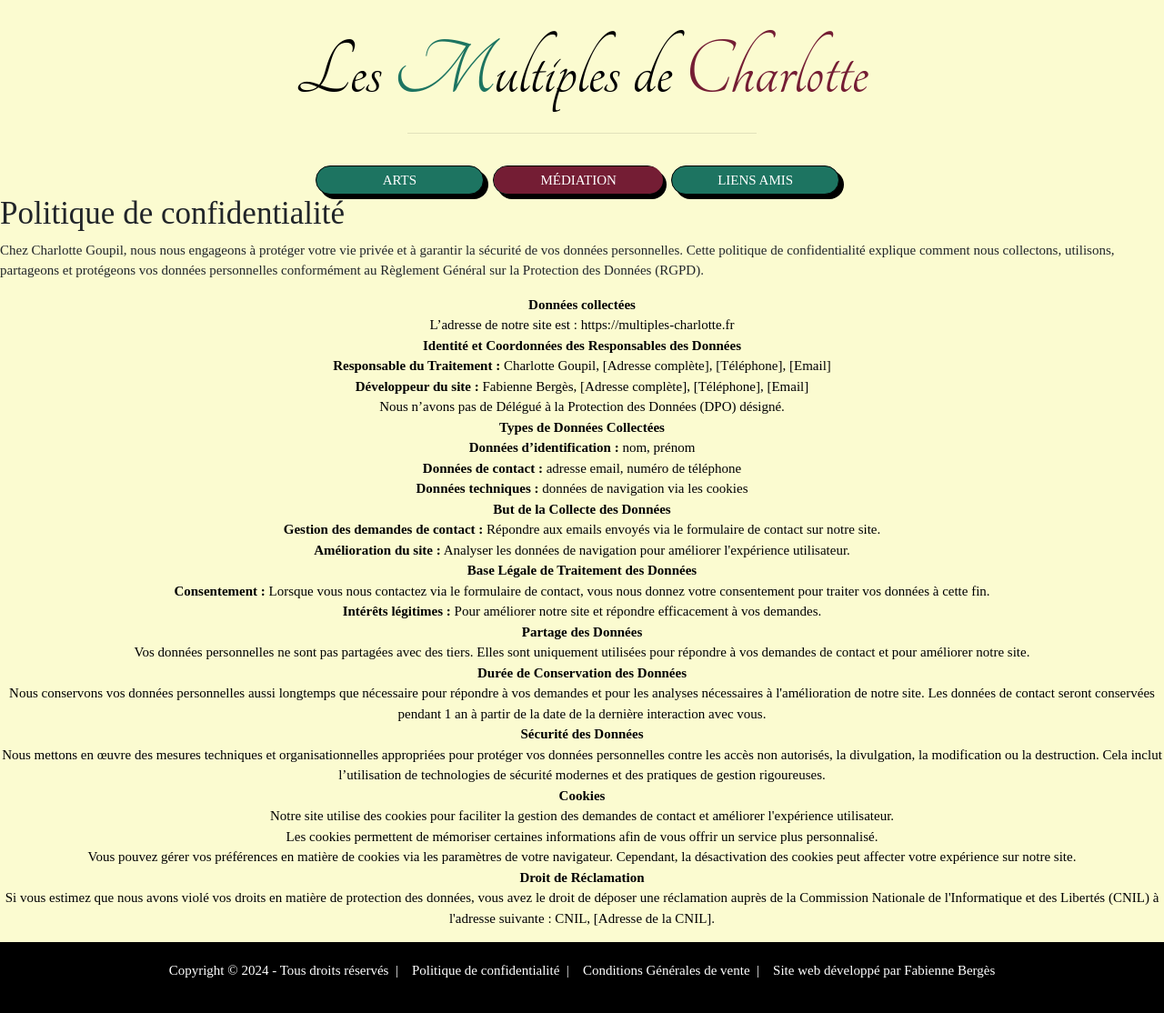
After one commit to Fab76000/lesMultiplesdeCharlotte, a PHP site: page /Politique-confidentialite.php in a window 1280 px wide. The commit adds this page. Shown: the whole page at 91% size. Run offline with PHP 8.4, Linux system fonts and the light colour scheme.

Commit message:
Ajout du footer avec brouillon de politique de confidentialité; modification partie écriture dans Arts

```diff
--- a/Arts.php
+++ b/Arts.php
@@ -231,7 +231,7 @@
         </section>
         <span id="titreMusique"></span>
     </section>
-    </li>
+
 
     <section id="Musique">
         <h2>Musique</h2>
@@ -333,7 +333,7 @@
         <span id="titreEcriture"></span>
     </section>
     <section id="Ecriture">
-        <h2 id="EcritureH2">Ecriture</h2>
+        <h2 id="EcritureH2">Écriture</h2>
 
         <p>
             "Si j'écris c'est que passé, avenir et parfois présent, m'envahissent de leurs pensées abruptes et
@@ -384,7 +384,7 @@
             </li>
         </ul>
     </section>
-    <footer></footer>
+    <?php include 'footer.php'; ?>
     <script src="js/script.js" defer></script>
     <script>
         document.addEventListener('DOMContentLoaded', function() {
--- a/Index.php
+++ b/Index.php
@@ -153,9 +153,9 @@
 				</div>
 			</div>
 		</div>
-
-		<footer></footer>
-		<script src="js/script.js" defer></script>
+	</div>
+	<script src="js/script.js" defer></script>
+	<?php include 'footer.php'; ?>
 </body>
 
 </html>
--- /dev/null
+++ b/Politique-confidentialite.php
@@ -0,0 +1,91 @@
+<!DOCTYPE html>
+<html lang="fr">
+
+<head>
+    <meta charset="utf-8">
+    <meta name="viewport" content="width=device-width, initial-scale=1.0">
+    <title> Les multiples de Charlotte Goupil </title>
+    <link rel="stylesheet" href="https://stackpath.bootstrapcdn.com/bootstrap/4.4.1/css/bootstrap.min.css">
+    <?php
+    $date = date("Y-m-d-h-i-s");
+    echo '<link rel="stylesheet" type="text/css" href="stylesmq.css?uid=' . $date . '">';
+    ?>
+    <link href='https://fonts.googleapis.com/css?family=Tangerine' rel='stylesheet'>
+    <script src="https://ajax.googleapis.com/ajax/libs/jquery/3.6.0/jquery.min.js"></script>
+    <script src="https://stackpath.bootstrapcdn.com/bootstrap/4.4.1/js/bootstrap.min.js"></script>
+</head>
+
+<body id="hack">
+
+    <?php include 'header.php'; ?>
+
+    <h1>Politique de confidentialité</h1>
+
+
+    <p>Chez Charlotte Goupil, nous nous engageons à protéger votre vie privée et à garantir la sécurité de vos données personnelles. Cette politique de confidentialité explique comment nous collectons, utilisons, partageons et protégeons vos données personnelles conformément au Règlement Général sur la Protection des Données (RGPD).</p>
+
+    <ol>
+        <li><strong>Données collectées</strong>
+            <ol>
+
+                L’adresse de notre site est : <a href="https://multiples-charlotte.fr">https://multiples-charlotte.fr</a></ol>
+        </li>
+        <li><strong>Identité et Coordonnées des Responsables des Données</strong>
+            <ol>
+                <li><strong>Responsable du Traitement :</strong> Charlotte Goupil, [Adresse complète], [Téléphone], [Email]</li>
+                <li><strong>Développeur du site :</strong> Fabienne Bergès, [Adresse complète], [Téléphone], [Email]</li>
+                <li>Nous n’avons pas de Délégué à la Protection des Données (DPO) désigné.</li>
+            </ol>
+        </li>
+        <li><strong>Types de Données Collectées</strong>
+            <ol>
+                <li><strong>Données d’identification :</strong> nom, prénom</li>
+                <li><strong>Données de contact :</strong> adresse email, numéro de téléphone</li>
+                <li><strong>Données techniques :</strong> données de navigation via les cookies</li>
+            </ol>
+        </li>
+        <li><strong>But de la Collecte des Données</strong>
+            <ol>
+                <li><strong>Gestion des demandes de contact :</strong> Répondre aux emails envoyés via le formulaire de contact sur notre site.</li>
+                <li><strong>Amélioration du site :</strong> Analyser les données de navigation pour améliorer l'expérience utilisateur.</li>
+            </ol>
+        </li>
+        <li><strong>Base Légale de Traitement des Données</strong>
+            <ol>
+                <li><strong>Consentement :</strong> Lorsque vous nous contactez via le formulaire de contact, vous nous donnez votre consentement pour traiter vos données à cette fin.</li>
+                <li><strong>Intérêts légitimes :</strong> Pour améliorer notre site et répondre efficacement à vos demandes.</li>
+            </ol>
+        </li>
+        <li><strong>Partage des Données</strong>
+            <ol>
+                <li>Vos données personnelles ne sont pas partagées avec des tiers. Elles sont uniquement utilisées pour répondre à vos demandes de contact et pour améliorer notre site.</li>
+            </ol>
+        </li>
+        <li><strong>Durée de Conservation des Données</strong>
+            <ol>
+                <li>Nous conservons vos données personnelles aussi longtemps que nécessaire pour répondre à vos demandes et pour les analyses nécessaires à l'amélioration de notre site. Les données de contact seront conservées pendant 1 an à partir de la date de la dernière interaction avec vous.</li>
+            </ol>
+        </li>
+        <li><strong>Sécurité des Données</strong>
+            <ol>
+                <li>Nous mettons en œuvre des mesures techniques et organisationnelles appropriées pour protéger vos données personnelles contre les accès non autorisés, la divulgation, la modification ou la destruction. Cela inclut l’utilisation de technologies de sécurité modernes et des pratiques de gestion rigoureuses.</li>
+            </ol>
+        </li>
+        <li><strong>Cookies</strong>
+            <ol>
+                <li>Notre site utilise des cookies pour faciliter la gestion des demandes de contact et améliorer l'expérience utilisateur.</li>
+                <li>Les cookies permettent de mémoriser certaines informations afin de vous offrir un service plus personnalisé.</li>
+                <li>Vous pouvez gérer vos préférences en matière de cookies via les paramètres de votre navigateur. Cependant, la désactivation des cookies peut affecter votre expérience sur notre site.</li>
+            </ol>
+        </li>
+        <li><strong>Droit de Réclamation</strong>
+            <ol>
+                <li>Si vous estimez que nous avons violé vos droits en matière de protection des données, vous avez le droit de déposer une réclamation auprès de la Commission Nationale de l'Informatique et des Libertés (CNIL) à l'adresse suivante : CNIL, [Adresse de la CNIL].</li>
+            </ol>
+        </li>
+    </ol>
+    <?php include 'footer.php'; ?>
+</body>
+
+
+</html>
--- /dev/null
+++ b/footer.php
@@ -0,0 +1,8 @@
+<footer id="footer">
+    <div class="footer-content">
+        <p>Copyright © <?php echo date('Y'); ?> - Tous droits réservés&nbsp;&nbsp;|</p>
+        <p><a href="Politique-confidentialite.php">Politique de confidentialité&nbsp;&nbsp;|</a></p>
+        <p><a href="CGV.php">Conditions Générales de vente&nbsp;&nbsp;| </a></p>
+        <p>Site web développé par Fabienne Bergès</p>
+    </div>
+</footer>
--- a/header.php
+++ b/header.php
@@ -17,7 +17,7 @@
         <ul class="sousmenu">
           <li><a href="Arts.php#titreSpectacles">Spectacles</a></li>
           <li><a href="Arts.php#titreMusique">Musique</a></li>
-          <li><a href="Arts.php#titreEcriture">Ecriture</a></li>
+          <li><a href="Arts.php#titreEcriture">Écriture</a></li>
         </ul>
       </li>
       <li><a class="ColoRed" href="Mediation.php">Médiation</a></li>
```
Also changed, not shown: images/Screenshot 2024-08-15 at 18-37-57 © Mathieu Olingue - Marion Motte - DSC_7294 copie (1).jpg (deleted), images/Screenshot 2024-08-15 at 18-37-57 © Mathieu Olingue - Marion Motte - DSC_7294 copie (2).webp (deleted), images/Screenshot-2024-08-15-at-13-16-13-Charlotte-Goupil-©-Pierre-Olingue-PRO23300-copie (4).webp (deleted), images/Screenshot-2024-08-15-at-13-16-13-Charlotte-Goupil-©-Pierre-Olingue-PRO23300-copie.jpg (deleted), images/Screenshot-2024-08-15-at-13-28-22-Charlotte-Goupil-©-Thierry-Dujardin-IMG_2520 (2).webp (deleted), images/Screenshot-2024-08-15-at-13-28-22-Charlotte-Goupil-©-Thierry-Dujardin-IMG_2520.jpg (deleted), images/Screenshot-2024-08-15-at-18-22-15-Charlotte-Goupil-©-Thierry-Dujardin-IMG_2525 (3).jpeg (deleted), images/Screenshot-2024-08-15-at-18-22-15-Charlotte-Goupil-©-Thierry-Dujardin-IMG_2525 (4).webp (deleted), images/Screenshot-2024-08-15-at-18-23-00-Charlotte-Goupil-©-Thierry-Dujardin-IMG_2510 (4).webp (deleted), images/Screenshot-2024-08-15-at-18-23-00-Charlotte-Goupil-©-Thierry-Dujardin-IMG_2510.jpg (deleted).
